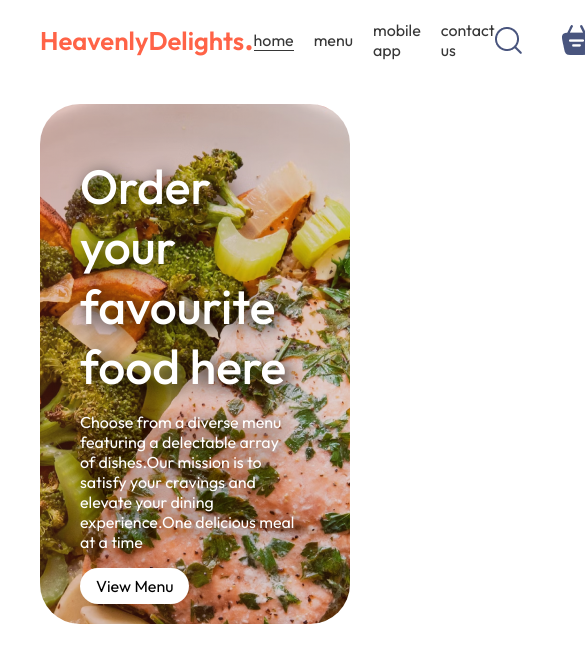
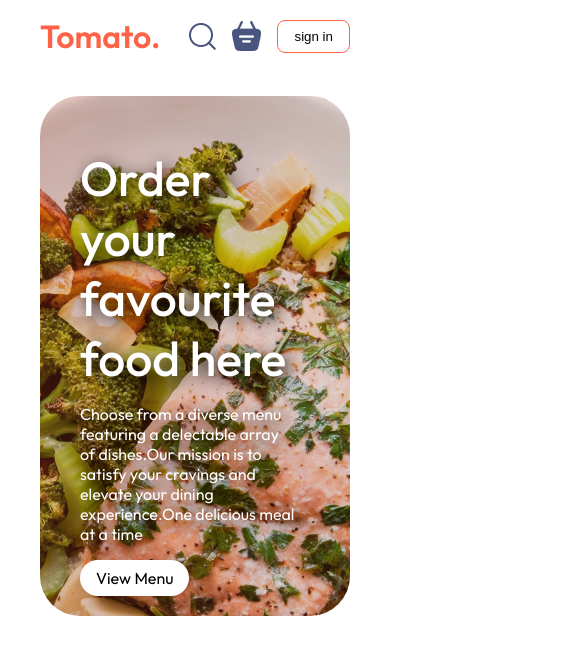
Before and after one commit to hexadivine/Tomato, a React (Vite) app in the folder frontend/: page / in a window 390 px wide. Shown: the top 662 px of the page, 585 px wide, since content can reach past the window. Built offline with nearby package versions, Linux system fonts and the light colour scheme.

Commit message:
fix: change brandname

```diff
--- a/frontend/src/components/Navbar/Navbar.css
+++ b/frontend/src/components/Navbar/Navbar.css
@@ -6,7 +6,7 @@ nav {
 }
 
 .nav-left {
-    font-size: 3.2rem;
+    font-size: 4rem;
     font-weight: 600;
     color: tomato;
 }
@@ -50,3 +50,13 @@ nav {
 .nav-right button:hover {
     background-color: #ff634749;
 }
+
+@media (max-width: 1080px) {
+
+    .nav-center {
+        display: none;
+    }
+    .nav-right {
+        gap: 2rem
+    }
+}
--- a/frontend/src/components/Navbar/Navbar.jsx
+++ b/frontend/src/components/Navbar/Navbar.jsx
@@ -7,7 +7,7 @@ function Navbar() {
 
     return (
         <nav>
-            <div className="nav-left">HeavenlyDelights</div>
+            <div className="nav-left">Tomato</div>
             <div className="nav-center">
                 <ul>
                     <li
```
